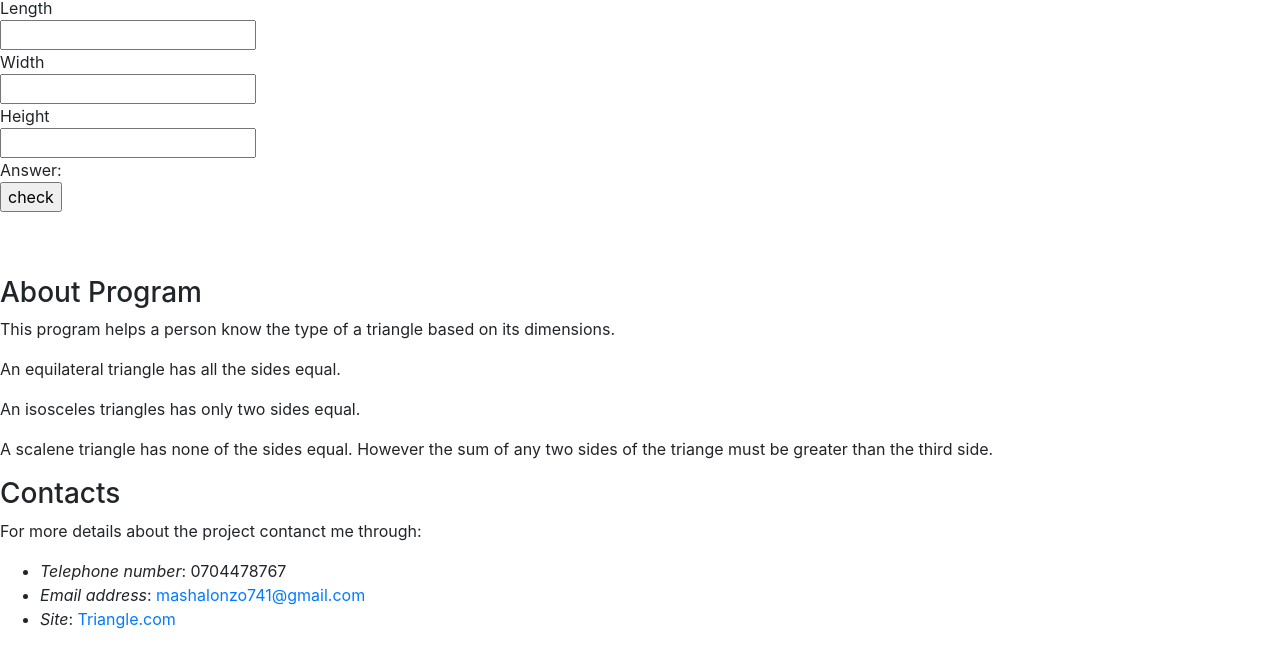
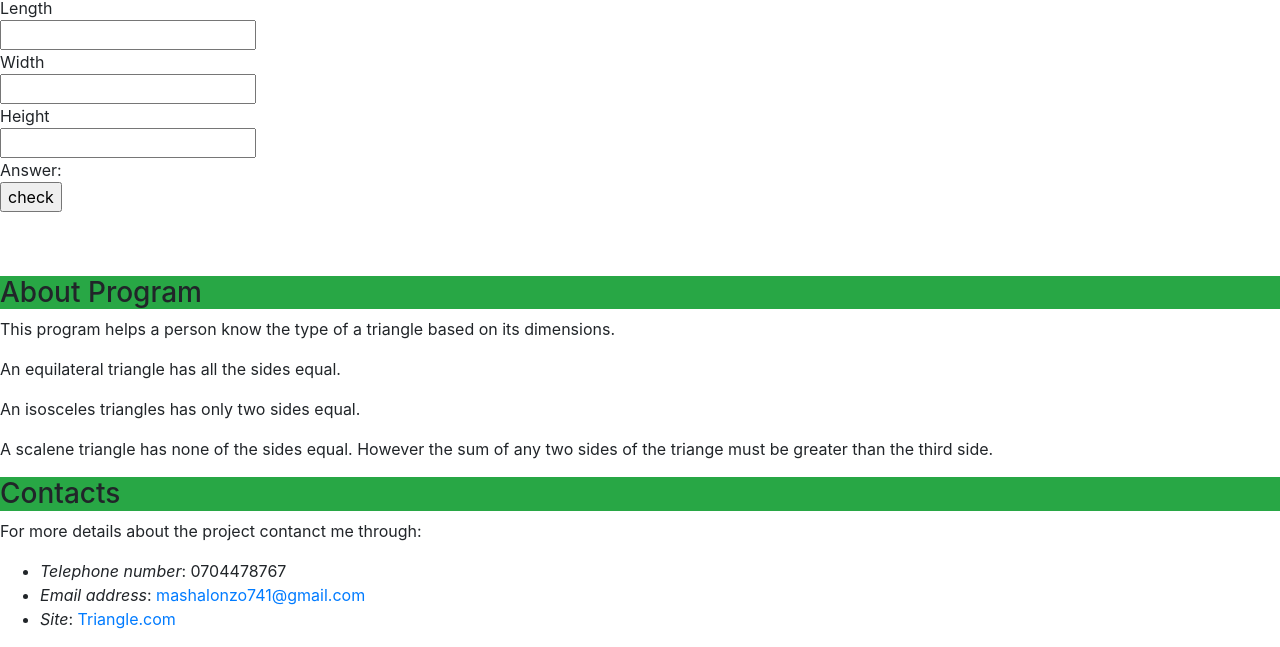
Before and after one commit to Mash14/Triangle-Tracker, a plain HTML site: page index.html in a window 1280 px wide. Shown: the part 503-1150 px from the top of the page. Drawn offline with Linux system fonts and the light colour scheme.

Commit message:
add bootstrap styles

```diff
--- a/index.html
+++ b/index.html
@@ -35,12 +35,12 @@
         <br></br>
       </fieldset>
     </div>
-    <h3>About Program</h3>
+    <h3 class="bg-success">About Program</h3>
       <p>This program helps a person know the type of a triangle based on its dimensions.</P>
       <p>An equilateral triangle has all the sides equal.</p>
       <p>An isosceles triangles has only two sides equal.</p>
       <p>A scalene triangle has none of the sides equal. However the sum of any two sides of the triange must be greater than the third side.</p>
-    <h3>Contacts</h3>
+    <h3 class="bg-success">Contacts</h3>
       <p>For more details about the project contanct me through:</p>
       <ul>
         <li><em>Telephone number</em>: 0704478767</li>
```
